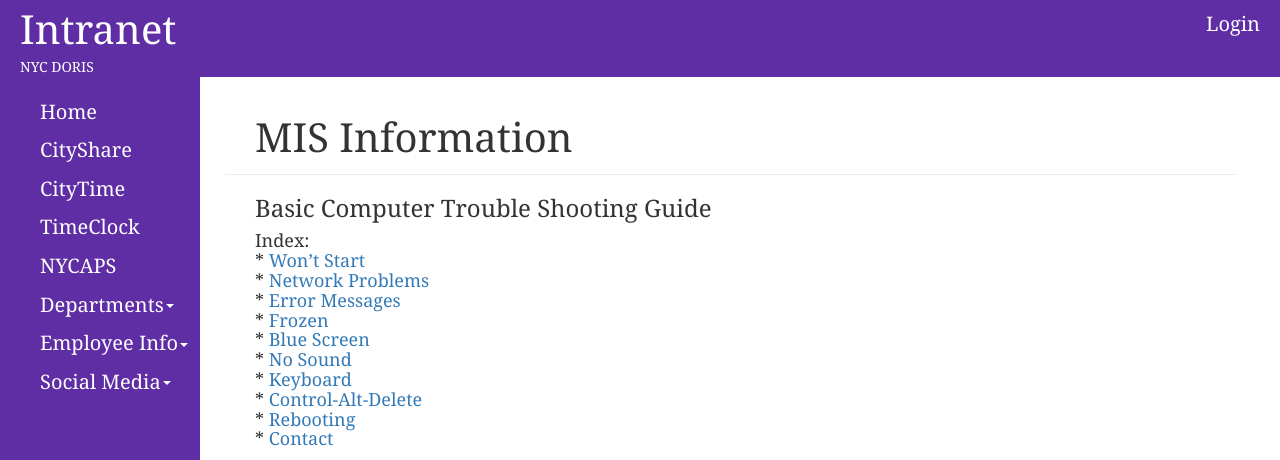
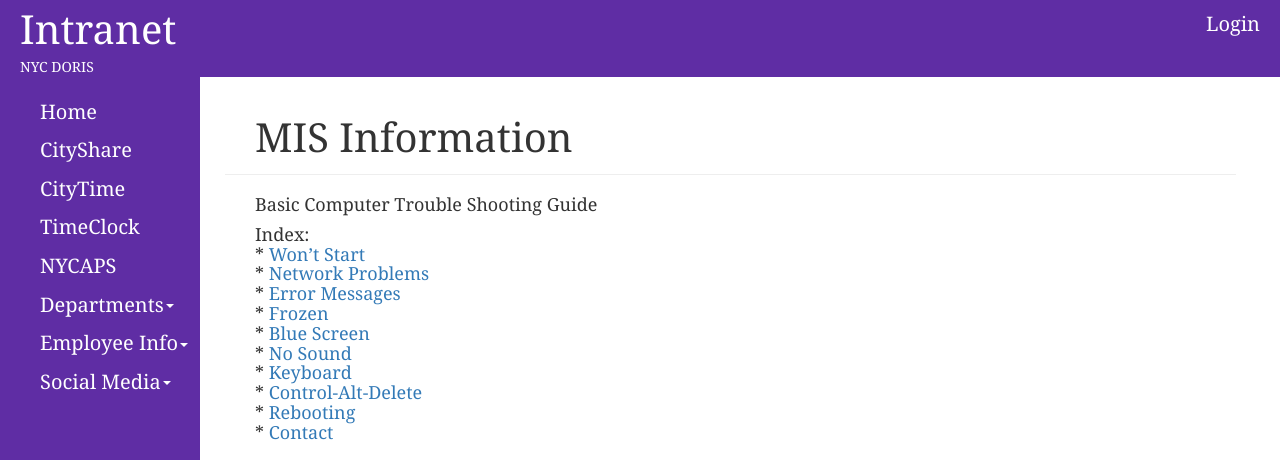
Before and after one commit to BrandonTang/intranet, a Flask app: page /mis in a window 1280 px wide. Shown: the top 460 px of the page. Run offline with Flask 2, Linux system fonts and the light colour scheme; parts of the project's set-up code (start-up, migrations or seed data) failed here and were passed over; some libraries are stand-ins or nearby versions.

Commit message:
Added spacing between posts

```diff
--- a/app/static/css/style.css
+++ b/app/static/css/style.css
@@ -176,10 +176,6 @@ div > h2 {
 	margin-left: 30px;
 }
 
-div > h3 {
-	margin-left: 30px;
-}
-
 div > h3 > a {
 	font-size: 30px;
 }
--- a/app/templates/_comments.html
+++ b/app/templates/_comments.html
@@ -34,7 +34,7 @@
         {% endif %}
     {% endif %}
 
-{% if moderate %}
+    {% if moderate %}
     {% if comment.disabled %}
     <a class="label label-primary" href="{{ url_for('.moderate_enable',
         id=comment.id, page=page) }}">Enable</a>
--- a/app/templates/_posts.html
+++ b/app/templates/_posts.html
@@ -34,6 +34,7 @@
             </a>
         {% endif %}
     </div>
+    <br>
 {% endfor %}
 {% else %}
     <h4>There are no matching results.</h4>
--- a/app/templates/index.html
+++ b/app/templates/index.html
@@ -46,6 +46,7 @@
     {% endfor %}
 </div>
 </div>
+<br>
 {% endif %}
 
 <div id="page-body">
--- a/app/templates/mis.html
+++ b/app/templates/mis.html
@@ -11,7 +11,7 @@
 </div>
 
 <div id="page-body">
-	<h3>Basic Computer Trouble Shooting Guide</h3>
+	<h4>Basic Computer Trouble Shooting Guide</h4>
 
 	<h4>
 	Index:<br>
```
